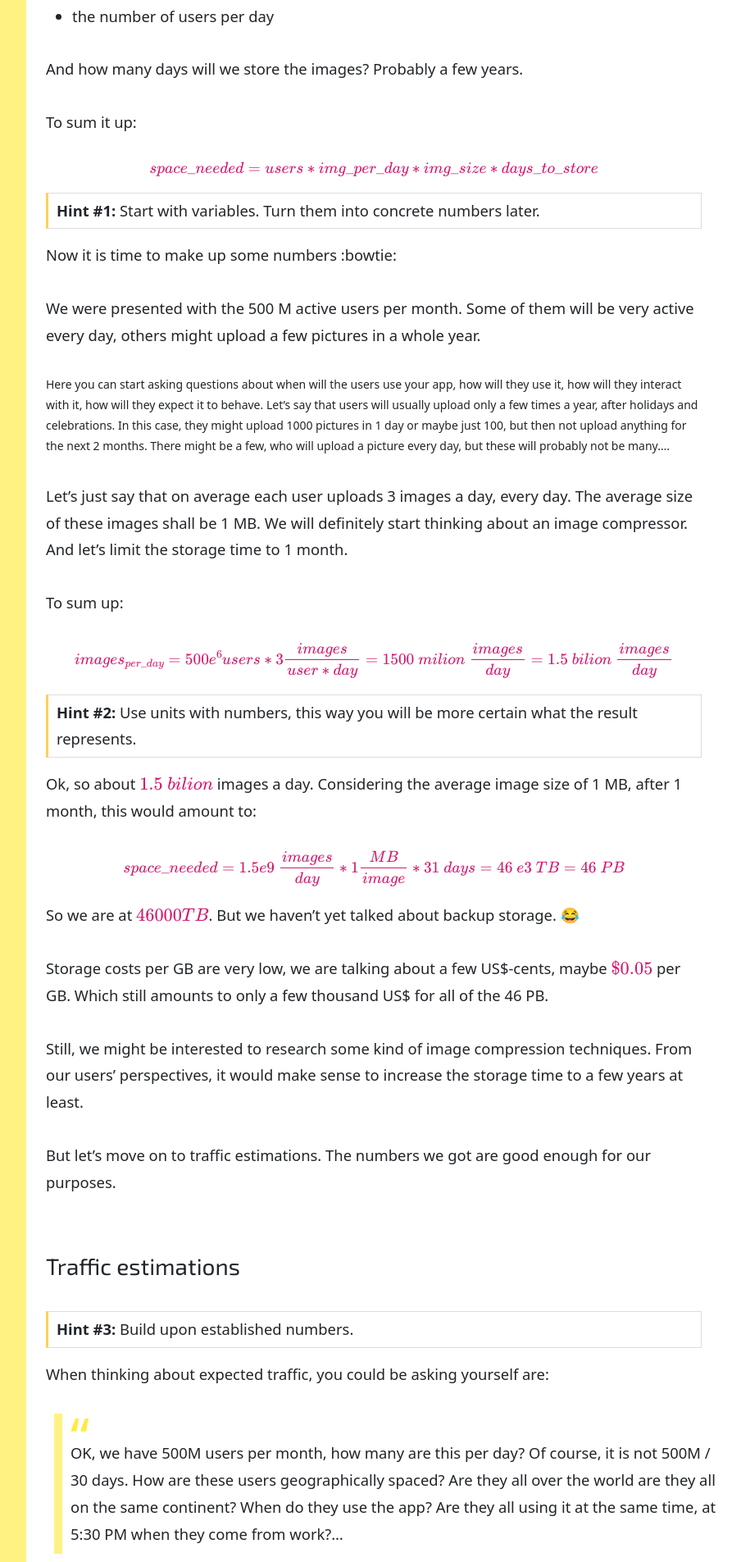
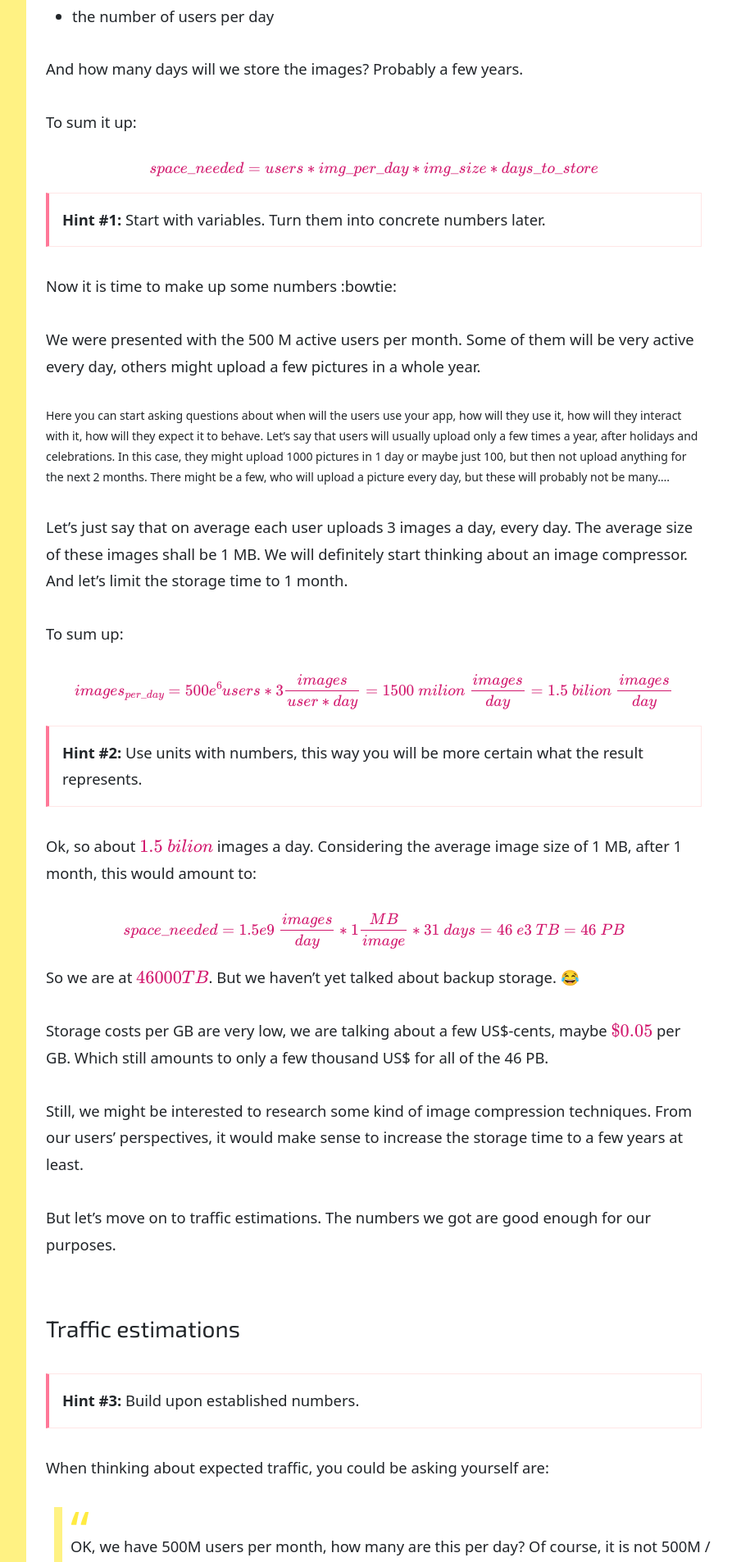
Before and after one commit to inesp/inesp.github.io, a Jekyll site: the page built from _posts/2019-08-02-data-estimation.md, in a window 1280 px wide. Shown: the part 2371-4276 px from the top of the page at 82% size, without its empty margins (288-1192 px from the left). Built offline with Jekyll 4.4.1, drawn with Linux system fonts in a browser that asks for light colours; nearby versions of some CDN libraries; emoji names are drawn with the system emoji font; some web fonts are replaced.

Commit message:
Name color

```diff
--- a/assets/bs-override.scss
+++ b/assets/bs-override.scss
@@ -7,6 +7,7 @@
 $color-yellow: #fff283;
 $color-yellow-dark: #ffed50;
 $color-hover-red: #ff0040;  // #673e9c <- violet
+$color-red-bright: #ff7898;
 $color-text: #212529;
 $color-badge-text: #5c5200;
 
@@ -255,10 +256,10 @@
 
 
 .box{
-  border: 1px solid #ddd;
-  padding: 5px 10px;
-  border-left: 3px solid #ffd059;
-  margin-bottom:1rem;
+  border: 1px solid #ffe6e6;
+  border-left: 4px solid $color-red-bright;
+  padding: 1rem;
+  margin-bottom: 2rem;
 }
 
 .source-link{
@@ -407,7 +408,7 @@
     left: 0;
     width: 100%;
     height: 5px;
-    background-image: linear-gradient(90deg, #fff283, #ff0040);
+    background-image: linear-gradient(90deg, #fff283, $color-hover-red);
   }
 
   thead th {
@@ -425,7 +426,7 @@
   }
   tbody tr:hover {
     background-color: #ffe6e6;
-    border-left: 4px solid #ff7898;
+    border-left: 4px solid $color-red-bright;
   }
 
   td {
@@ -470,7 +471,7 @@
   width: 100%;
 
   tbody tr:hover {
-    border-left: 4px solid #ff0040;
+    border-left: 4px solid $color-hover-red;
   }
 
   // 6th column for links
@@ -485,6 +486,6 @@
   td:nth-child(6) a:hover {
     transform: scale(1.3);
     text-decoration: underline;
-    color: #ff0040;
+    color: $color-hover-red;
   }
 }
```
